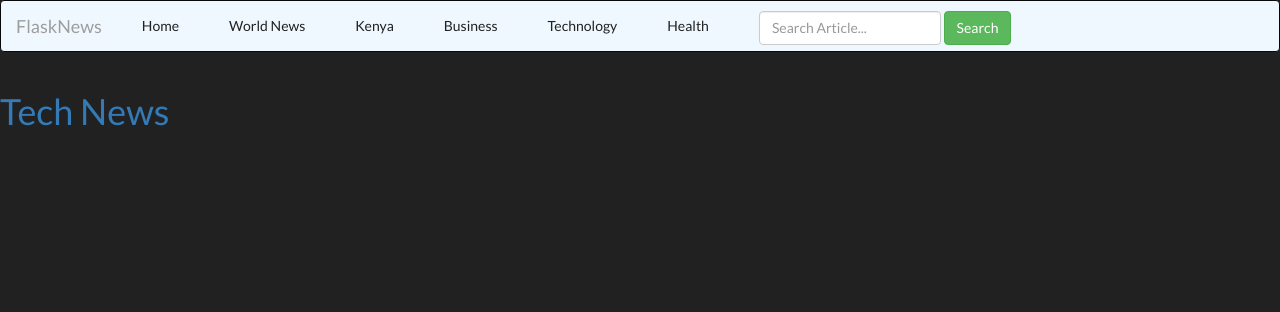
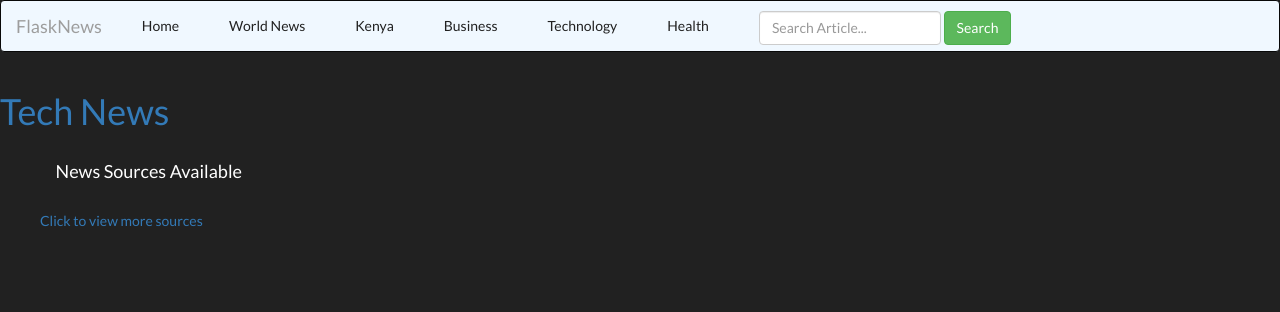
Before and after one commit to kelvinmburu/flask-news, a Flask app: template app/templates/index.html in a window 1280 px wide. Shown: the top 312 px of the page. Run offline with Flask 2, Linux system fonts and the light colour scheme; the template is opened without the code that fills it, so the values that code supplies are empty; some libraries are stand-ins or nearby versions.

Commit message:
refactor: added source section

```diff
--- a/app/templates/index.html
+++ b/app/templates/index.html
@@ -29,5 +29,18 @@
         </div>
     </div>
 
+    <div class="main-section">
+        <div class="row">
+            <div class="col-md-3 main-section-one">
+                <h4 class="main-heading source-heading text-center">News Sources Available</h4>
+                <ul>
+                    {% for source in all_sources[0:30] %}
+                    <li><a href="/source/{{source.id}}" class="source-title">{{source.name}}</a></li>
+                    {% endfor %}
+                    <br>
+                    <div><p><a href="/sources" class="more-sources">Click to view more sources</p></a></div>
+                </ul>
+            </div>
+
 
     {% endblock %}
```
